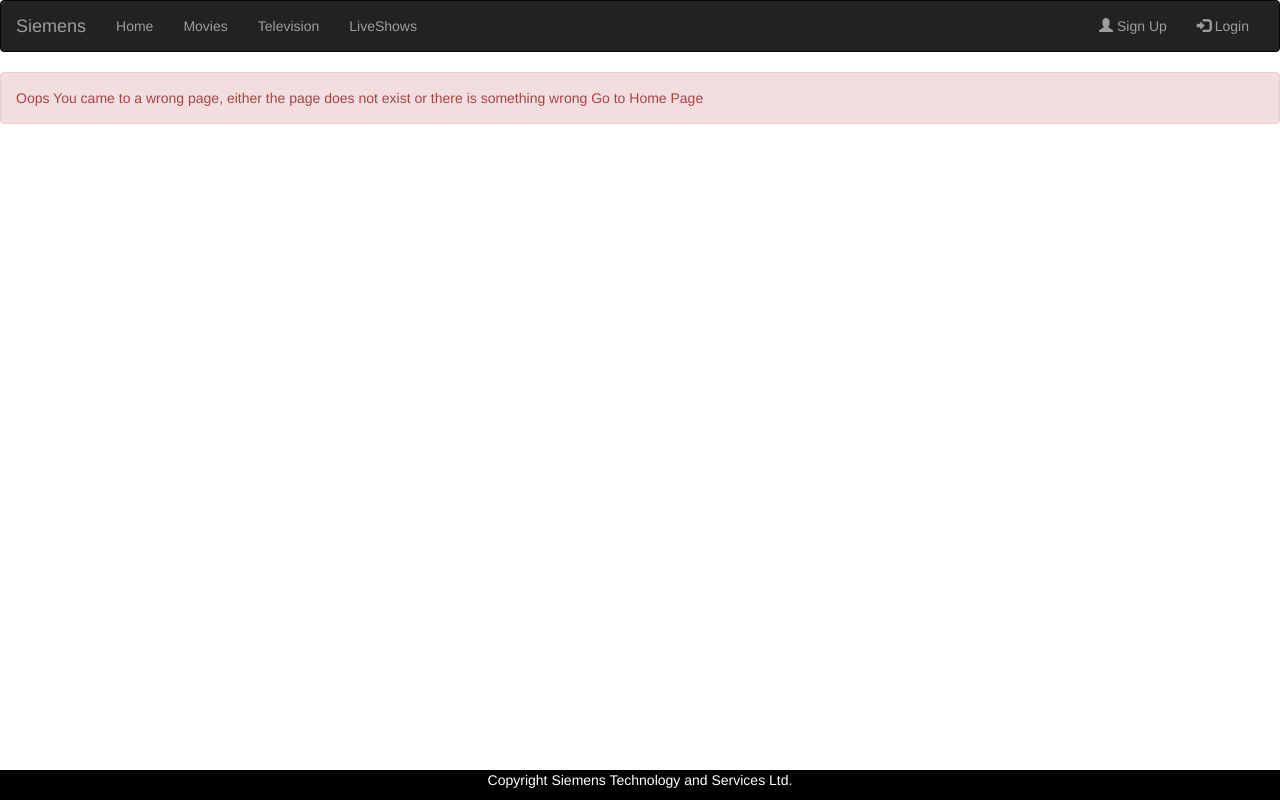
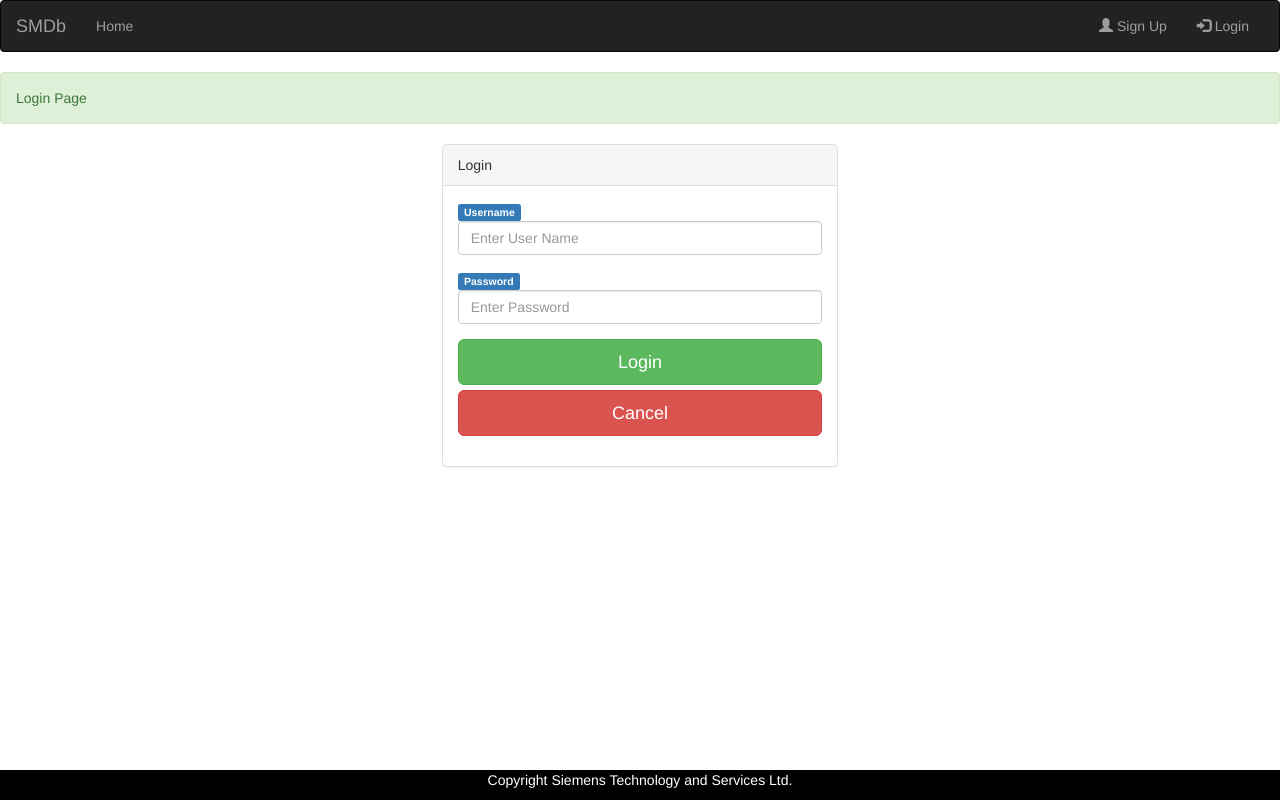
Before and after one commit to sathishmadhana/angular6, an Angular app in the folder 02_angulardemos_day1/imdb/: page /login in a window 1280 px wide. Built offline with nearby package versions, Linux system fonts and the light colour scheme.

Commit message:
feat: add login functionality, session storage

```diff
--- /dev/null
+++ b/02_angulardemos_day1/imdb/src/app/loginpage/loginpage.component.html
@@ -0,0 +1,24 @@
+<div class="alert alert-success">Login Page</div>
+<div class="col-sm-4"></div>
+<div class="col-sm-4">
+    <div class="panel panel-default">
+        <div class="panel-heading">Login</div>
+        <div class="panel-body">
+            <form class="form" (ngSubmit)="handleLogin()">
+                <div class="form-group">
+                    <label for="username_inp" class="label label-primary">Username</label>
+                    <input type="text" name="username" id="username_inp" [(ngModel)]="username" class="form-control" placeholder="Enter User Name">
+                </div>
+                <div class="form-group">
+                    <label for="password_inp" class="label label-primary">Password</label>
+                    <input type="text" name="password" id="password_inp" [(ngModel)]="password" class="form-control"  placeholder="Enter Password">
+                </div>
+                <div class="form-group">
+                    <input type="submit" class="btn btn-success btn-lg btn-block" value="Login">
+                    <input type="reset" class="btn btn-danger btn-lg btn-block" value="Cancel">
+                </div>
+            </form>
+        </div>
+    </div>
+</div>
+<div class="col-sm-4"></div>
--- /dev/null
+++ b/02_angulardemos_day1/imdb/src/app/loginpage/loginpage.component.ts
@@ -0,0 +1,32 @@
+import { Component, OnInit } from '@angular/core';
+import { Router } from '@angular/router';
+import { PubSubService } from '../pubsub.service';
+
+@Component({
+  selector: 'app-loginpage',
+  templateUrl: './loginpage.component.html',
+  styleUrls: ['./loginpage.component.css']
+})
+export class LoginpageComponent implements OnInit {
+
+  username: string = '';
+  password: string = '';
+
+  constructor(private router: Router, private pubsub: PubSubService) { }
+
+  ngOnInit() {
+  }
+
+  handleLogin() {
+    console.log('Username : '+this.username);
+    console.log('Password : '+this.password);
+
+    // store the date in the storage so thers can view or share
+    sessionStorage.setItem("loggedin", "true");
+
+    // sent the events to everyone who wish to monitor that you are logged in successfully
+    this.pubsub.getLoginPublisher().next({ "status": "logged", "tokenid": "22784758745"})
+    this.router.navigate(['']);
+  }
+
+}
--- a/02_angulardemos_day1/imdb/src/app/navbar/navbar.component.html
+++ b/02_angulardemos_day1/imdb/src/app/navbar/navbar.component.html
@@ -11,13 +11,16 @@
     <div class="collapse navbar-collapse" id="myNavbar">
       <ul class="nav navbar-nav">
         <li><a [routerLink]="['']" routerLinkActive="router-link-active" >Home</a></li>
-        <li><a [routerLink]="['/movies']" routerLinkActive="router-link-active" >Movies</a></li>
-        <li><a [routerLink]="['/television']" routerLinkActive="router-link-active" >Television</a></li>
-        <li><a [routerLink]="['/events']" routerLinkActive="router-link-active" >LiveShows</a></li>
+        <li *ngIf="loggedIn"><a [routerLink]="['/movies']" routerLinkActive="router-link-active" >Movies</a></li>
+        <li *ngIf="loggedIn"><a [routerLink]="['/television']" routerLinkActive="router-link-active" >Television</a></li>
+        <li *ngIf="loggedIn"><a [routerLink]="['/events']" routerLinkActive="router-link-active" >LiveShows</a></li>
       </ul>
       <ul class="nav navbar-nav navbar-right">
-        <li><a href="#"><span class="glyphicon glyphicon-user"></span> Sign Up</a></li>
-        <li><a href="#"><span class="glyphicon glyphicon-log-in"></span> Login</a></li>
+        <li><a [routerLink]="['/signup']" routerLinkActive="router-link-active" ><span class="glyphicon glyphicon-user"></span> Sign Up</a></li>
+
+        <li *ngIf="!loggedIn"><a [routerLink]="['/login']" routerLinkActive="router-link-active" ><span class="glyphicon glyphicon-log-in"></span> Login</a></li>
+
+        <li *ngIf="loggedIn"><a [routerLink]="['/login']" routerLinkActive="router-link-active" ><span class="glyphicon glyphicon-log-in"></span> Logout</a></li>
       </ul>
     </div>
   </div>
--- a/02_angulardemos_day1/imdb/src/app/navbar/navbar.component.ts
+++ b/02_angulardemos_day1/imdb/src/app/navbar/navbar.component.ts
@@ -1,4 +1,6 @@
 import { Component, OnInit } from '@angular/core';
+import { PubSubService } from '../pubsub.service';
+import { Router } from '@angular/router';
 
 @Component({
   selector: 'app-navbar',
@@ -7,11 +9,18 @@ import { Component, OnInit } from '@angular/core';
 })
 export class NavbarComponent implements OnInit {
 
-  websitename = "Siemens"
+  websitename = "SMDb";
+  loggedIn = false;
 
-  constructor() { }
+  constructor(private pubsub: PubSubService, private router: Router) { }
 
   ngOnInit() {
+    this.pubsub.getLoginSubscriber().subscribe(loginResult => {
+      console.log(loginResult);
+      if(sessionStorage.getItem("loggedin") != null) {
+        this.loggedIn = true;
+      }
+    })
   }
 
 }
--- a/02_angulardemos_day1/imdb/src/app/pubsub.service.ts
+++ b/02_angulardemos_day1/imdb/src/app/pubsub.service.ts
@@ -1,5 +1,5 @@
 import { Injectable } from '@angular/core';
-import { Subject } from 'rxjs';
+import { Subject, BehaviorSubject, Observable } from 'rxjs';
 
 @Injectable({
   providedIn: 'root'
@@ -7,6 +7,9 @@ import { Subject } from 'rxjs';
 export class PubSubService {
 
   subject: Subject<any> = new Subject();
+  //subject: BehaviorSubject<any> =  new BehaviorSubject<any>("Harry Potter");
+  // loginSubject: Subject<any> = new Subject<any>();
+  loginSubject: BehaviorSubject<any> = new BehaviorSubject<any>(""); //change to beahaviour retains the session in this case.
 
   constructor() { }
 
@@ -17,4 +20,12 @@ export class PubSubService {
   getSubscriber() {
     return this.subject.asObservable();
   }
+
+  getLoginPublisher() : Subject<any> {
+    return this.loginSubject;
+  }
+
+  getLoginSubscriber() : Observable<any> {
+    return this.loginSubject.asObservable();
+  }
 }
--- /dev/null
+++ b/02_angulardemos_day1/imdb/src/app/signuppage/signuppage.component.html
@@ -0,0 +1 @@
+<div class="alert alert-success">Signup [To start interacting please register yourself]</div>
--- /dev/null
+++ b/02_angulardemos_day1/imdb/src/app/signuppage/signuppage.component.ts
@@ -0,0 +1,15 @@
+import { Component, OnInit } from '@angular/core';
+
+@Component({
+  selector: 'app-signuppage',
+  templateUrl: './signuppage.component.html',
+  styleUrls: ['./signuppage.component.css']
+})
+export class SignuppageComponent implements OnInit {
+
+  constructor() { }
+
+  ngOnInit() {
+  }
+
+}
```
Also changed, not shown: 02_angulardemos_day1/imdb/src/app/app.module.ts (+9 -1 lines), 02_angulardemos_day1/imdb/src/app/loginpage/loginpage.component.css (added), 02_angulardemos_day1/imdb/src/app/signuppage/signuppage.component.css (added), 2 other files (tests, documents, lock files or other folders).
